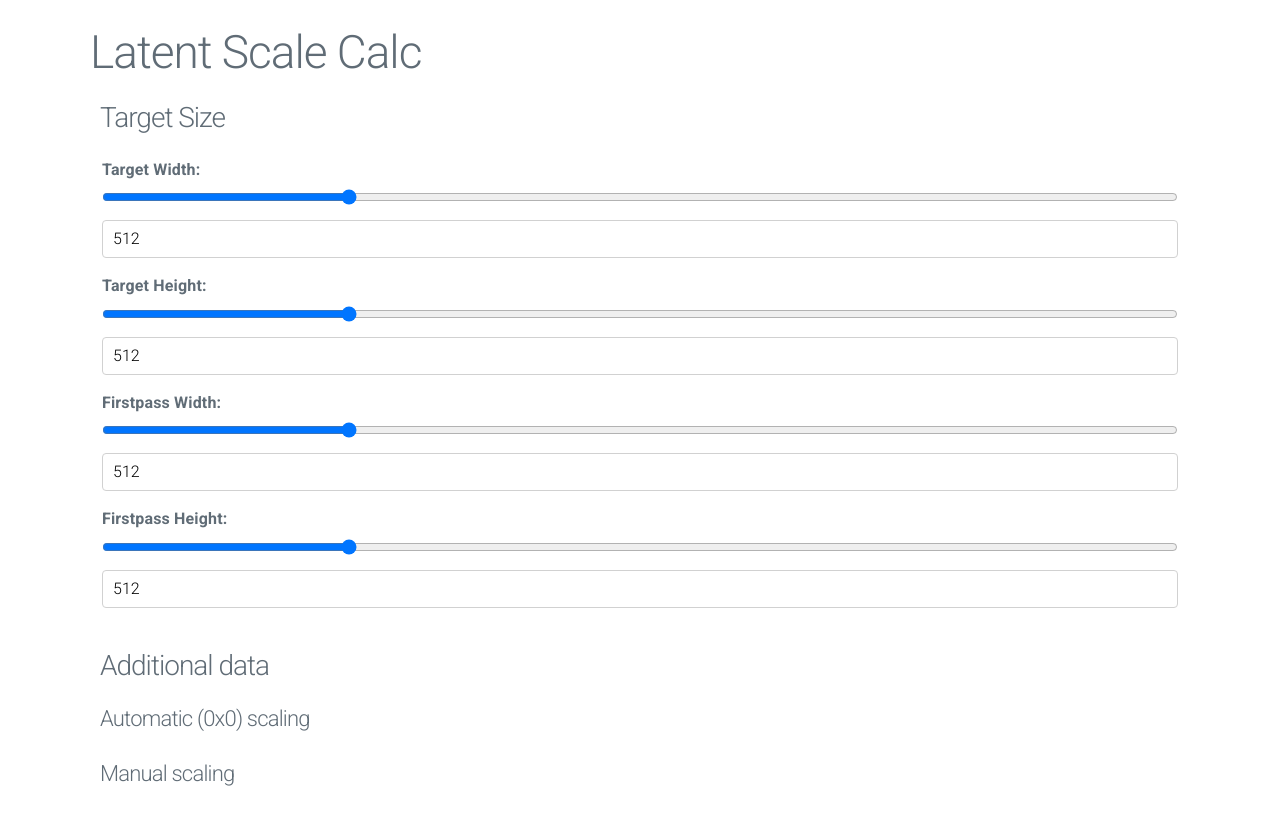
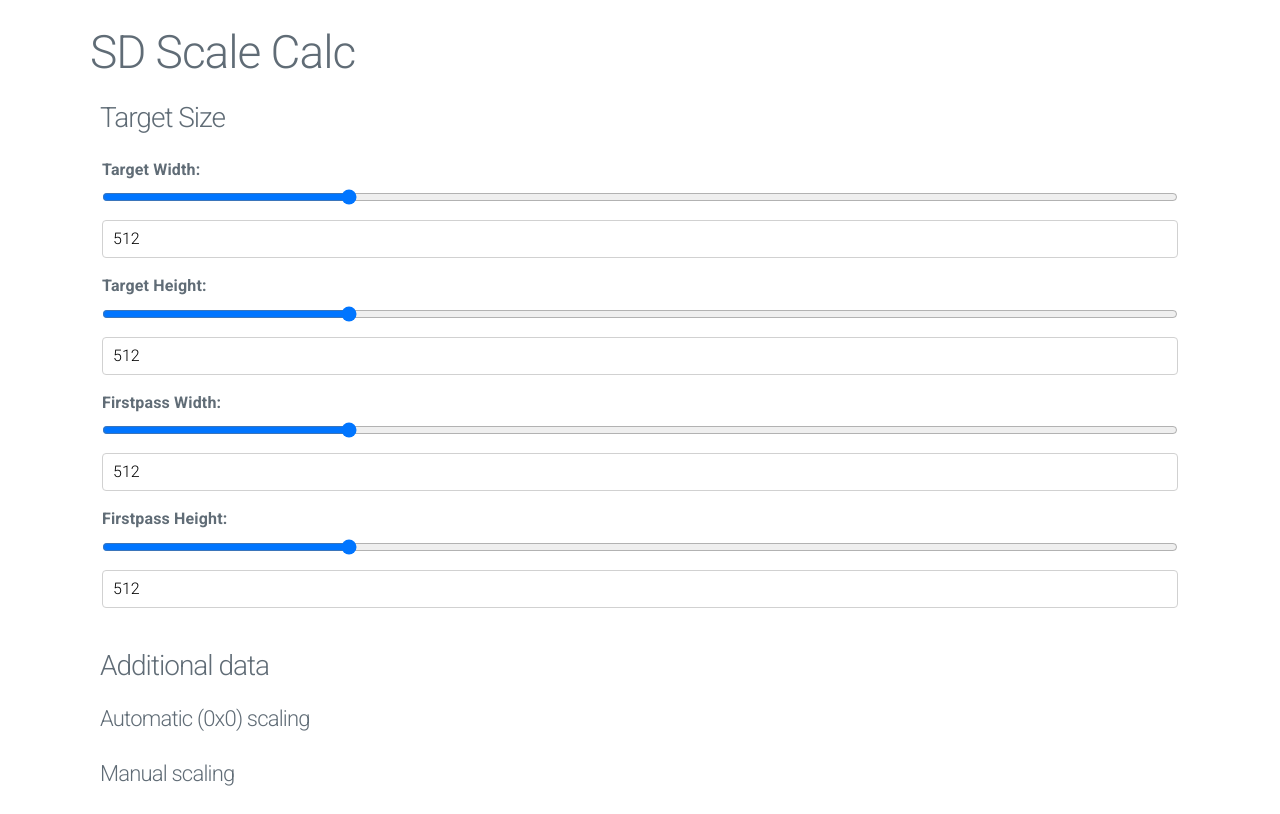
Before and after one commit to preyx/sd-scale-calc, a plain HTML site: page docs/index.html in a window 1280 px wide. Drawn offline with nearby package versions, Linux system fonts and the light colour scheme.

Commit message:
Update index.html
give it a better title

```diff
--- a/docs/index.html
+++ b/docs/index.html
@@ -8,7 +8,7 @@
 <head>
     <meta charset="utf-8">
     <meta http-equiv="X-UA-Compatible" content="IE=edge">
-    <title>Latent Scale Calc</title>
+    <title>SD Scale Calc</title>
     <meta name="description" content="">
     <meta name="viewport" content="width=device-width, initial-scale=1">
     <!-- Google Fonts -->
@@ -26,7 +26,7 @@
     <p></p>
     <div class="container">
         <div class="row">
-            <h1>Latent Scale Calc</h1>
+            <h1>SD Scale Calc</h1>
         </div>
         <div class="row">
             <div class="column">
```
